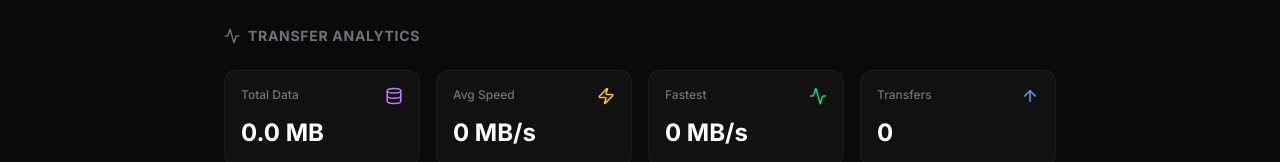
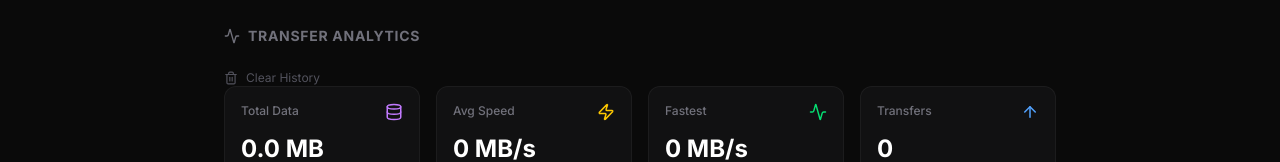
Before and after one commit to Sanyam2511/ghoststream, a Next.js app in the folder client/: page / in a window 1280 px wide. Shown: the part 534-696 px from the top of the page. Built offline with nearby package versions, Linux system fonts and the light colour scheme; no server answers.

Commit message:
clear stats feature added

```diff
--- a/client/src/components/AnalyticsDashboard.tsx
+++ b/client/src/components/AnalyticsDashboard.tsx
@@ -1,12 +1,19 @@
 import { useEffect, useState, useCallback } from 'react';
-import { Activity, ArrowDown, ArrowUp, Database, Zap } from 'lucide-react';
-import { getAnalytics, TransferRecord } from '../utils/analyticsDB';
+import { Activity, ArrowDown, ArrowUp, Database, Zap, Trash2 } from 'lucide-react';
+import { getAnalytics, TransferRecord, clearAnalytics } from '../utils/analyticsDB';
 
 export default function AnalyticsDashboard() {
   const [stats, setStats] = useState<{ totalTransfers: number, totalDataDisplay: string, avgSpeed: string, maxSpeed: string, records: TransferRecord[] } | null>(null);
   const refreshStats = useCallback(() => {
     getAnalytics().then(setStats);
   }, []);
+
+  const handleClearHistory = async () => {
+    if (confirm("Are you sure you want to wipe all transfer history?")) {
+        await clearAnalytics();
+        refreshStats();
+    }
+  };
 
   useEffect(() => {
     refreshStats();
@@ -23,6 +30,13 @@ export default function AnalyticsDashboard() {
         <h3 className="text-sm font-bold text-zinc-500 uppercase tracking-wider mb-6 flex items-center gap-2">
             <Activity size={16}/> Transfer Analytics
         </h3>
+
+        <button
+                onClick={handleClearHistory}
+                className="text-xs flex items-center gap-2 text-zinc-600 hover:text-red-500 transition-colors"
+            >
+                <Trash2 size={14} /> Clear History
+        </button>
 
         <div className="grid grid-cols-2 md:grid-cols-4 gap-4 mb-8">
             <StatCard label="Total Data" value={stats.totalDataDisplay} icon={<Database size={18} className="text-purple-400"/>} />
--- a/client/src/utils/analyticsDB.ts
+++ b/client/src/utils/analyticsDB.ts
@@ -26,6 +26,11 @@ export const initDB = async () => {
 export const logTransfer = async (record: TransferRecord) => {
   const db = await initDB();
   await db.add(STORE_NAME, record);
+};
+
+export const clearAnalytics = async () => {
+  const db = await initDB();
+  await db.clear(STORE_NAME);
 };
 
 export const getAnalytics = async () => {
```
